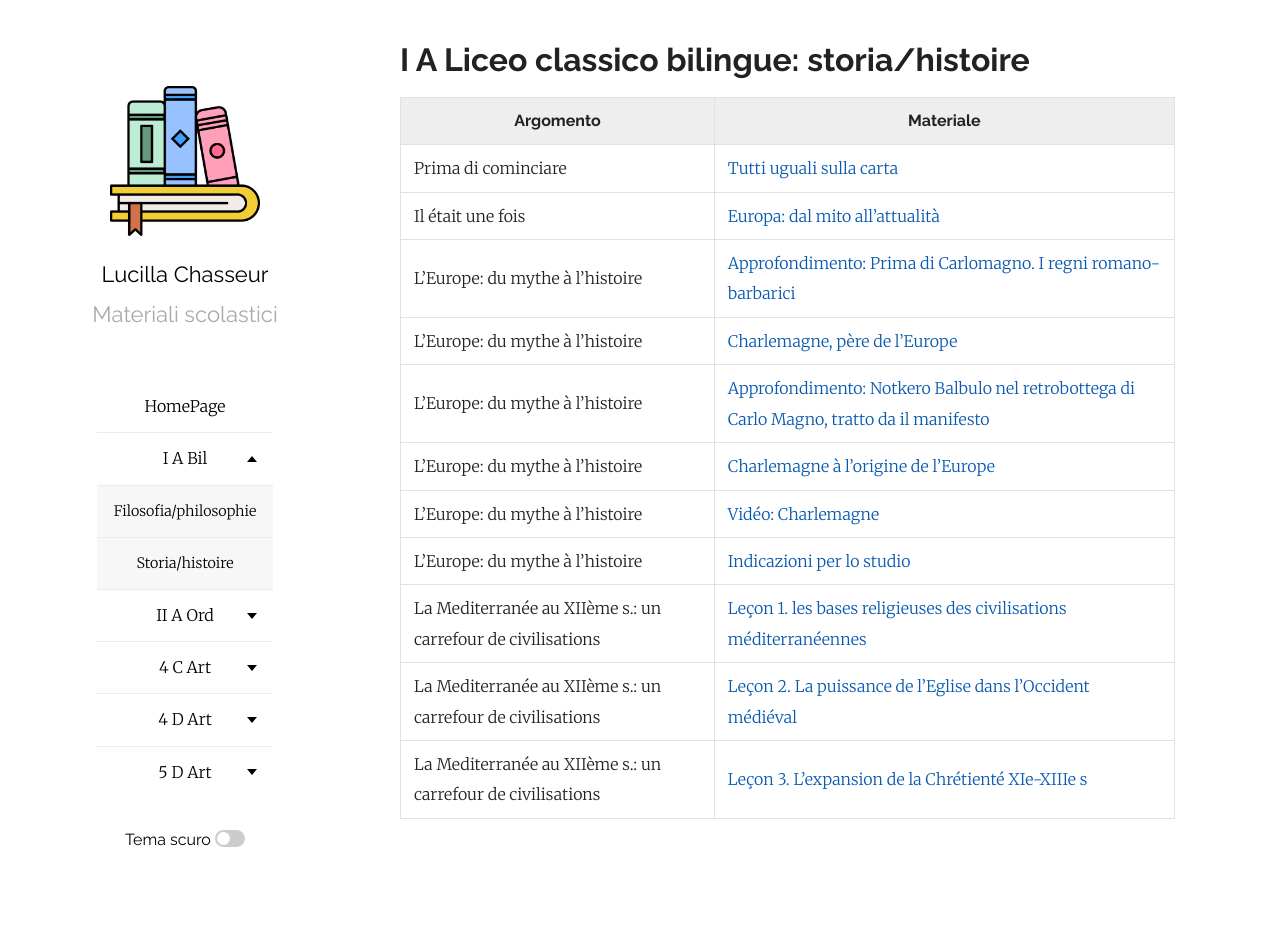
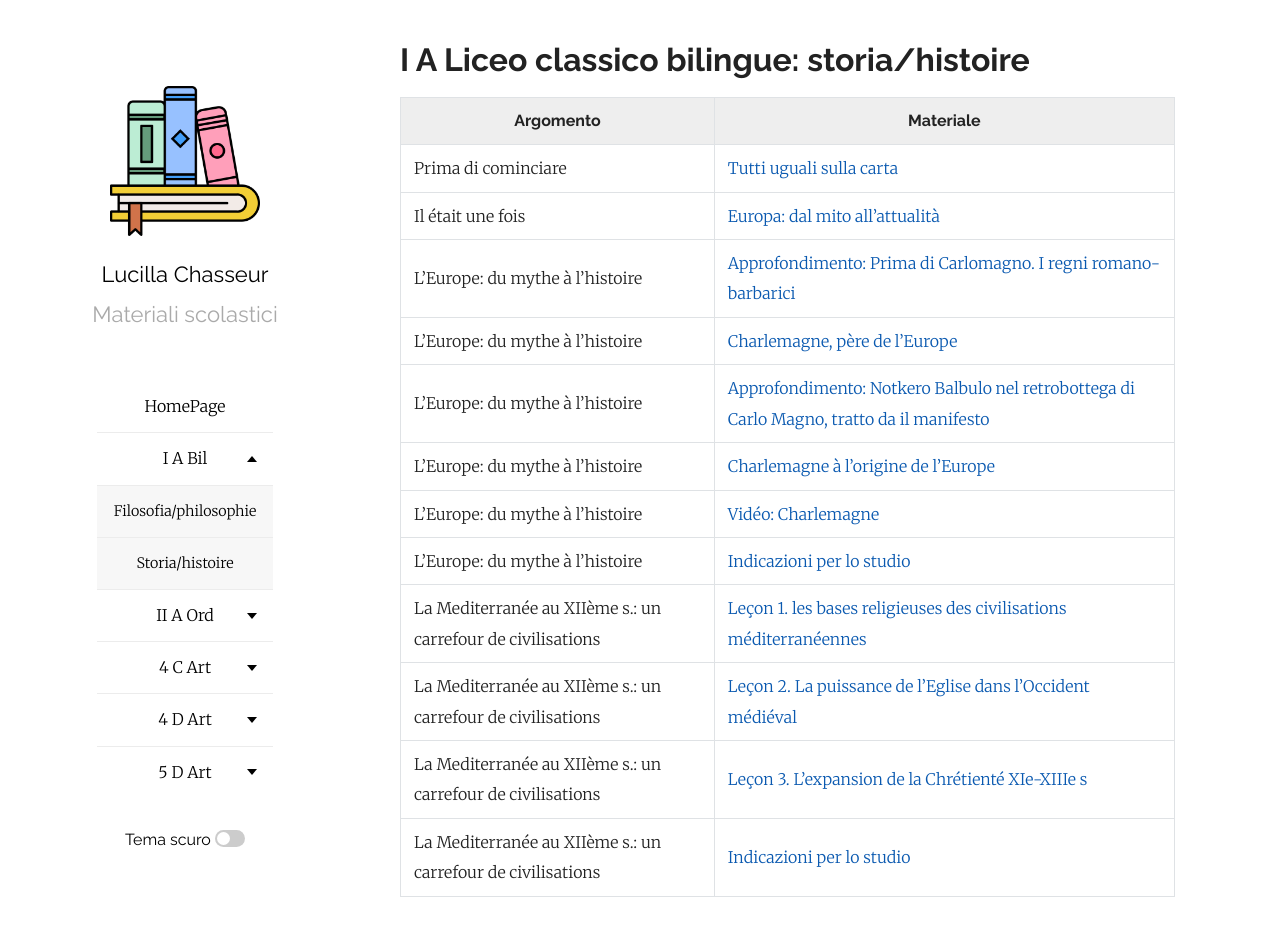
Before and after one commit to efemeridi/efemeridi.github.io, a Jekyll site: the page built from 1a_bil_storia.md, in a window 1280 px wide and 942 px high. Shown: the top 936 px of the window. Built offline with Jekyll 4.4.1, drawn with Linux system fonts in a browser that asks for light colours; our own code applies the rules of GitHub Pages for plain Markdown files.

Commit message:
Add study indications for Mediterranean civilizations

```diff
--- a/1a_bil_storia.md
+++ b/1a_bil_storia.md
@@ -16,3 +16,4 @@ layout: page
 |La Mediterranée au XIIème s.: un carrefour de civilisations|[Leçon 1. les bases religieuses des civilisations méditerranéennes](/materiali/I_A_bil/storia/01_MEDITERRANEE_XII/chap_1_leçon_1_bases_religieuses_civilisations_medit.pdf/)
 |La Mediterranée au XIIème s.: un carrefour de civilisations|[Leçon 2. La puissance de l'Eglise dans l'Occident médiéval](/materiali/I_A_bil/storia/01_MEDITERRANEE_XII/chap_1_leçon_2_La_puissance_Eglise_Occident_mediev.pdf/)
 |La Mediterranée au XIIème s.: un carrefour de civilisations|[Leçon 3. L'expansion de la Chrétienté XIe-XIIIe s](/materiali/I_A_bil/storia/01_MEDITERRANEE_XII/chap_1_leçon_3_expansion_Chretiente.pdf/)
+|La Mediterranée au XIIème s.: un carrefour de civilisations|[Indicazioni per lo studio](//)
```
